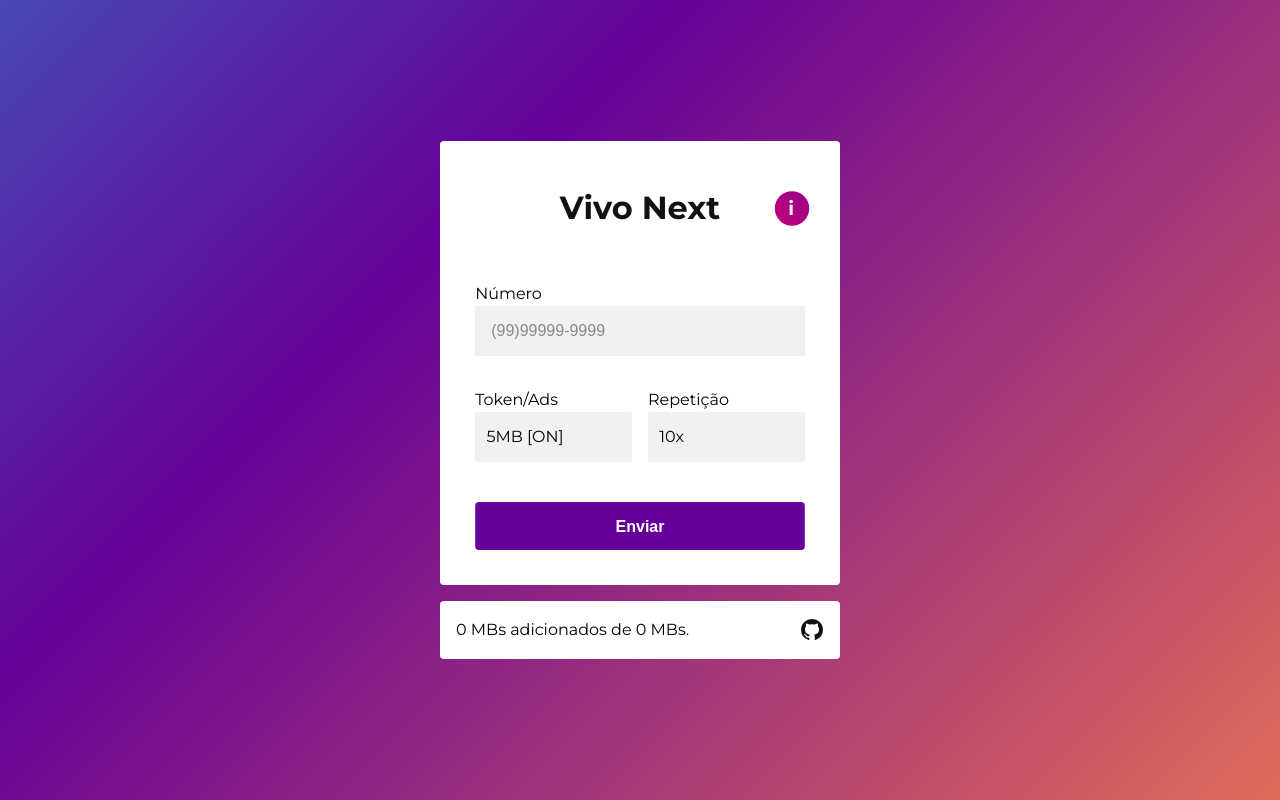
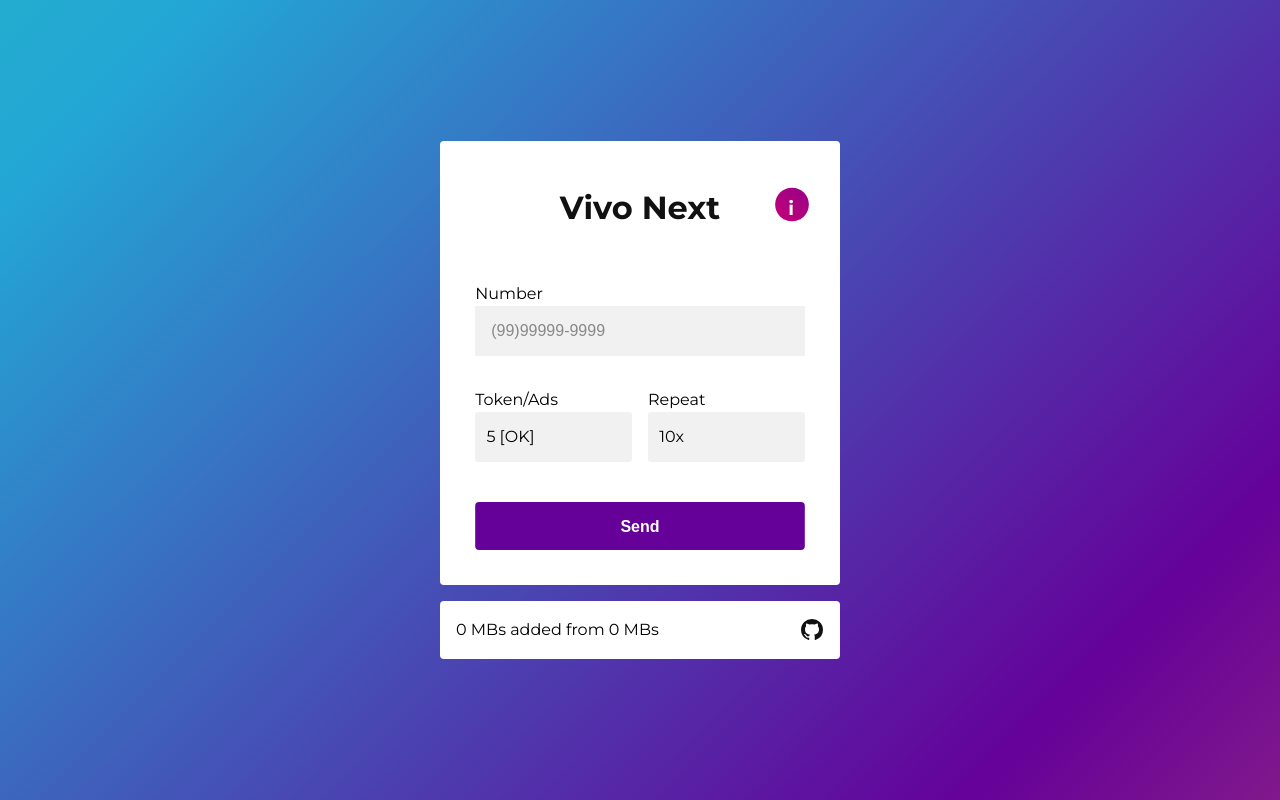
Before and after one commit to rwietter/vivoads, a Next.js app: page / in a window 1280 px wide. Built offline with nearby package versions, Linux system fonts and the light colour scheme.

Commit message:
refactor: add token data

```diff
--- a/components/layout.module.css
+++ b/components/layout.module.css
@@ -17,7 +17,7 @@
   flex-flow: row;
   background: linear-gradient(-45deg, #ee7752, #650199, #23a6d5, #23d5ab,#d5239d) no-repeat;
   background-size: 300% 300%;
-  animation: gradient 15s ease infinite;
+  animation: gradient 30s ease infinite;
   min-height: 100vh;
 }
 
--- a/pages/api/hello.js
+++ /dev/null
@@ -1,3 +0,0 @@
-export default (req, res) => {
-  res.status(200).json({ text: 'Hello' })
-}
--- a/pages/api/tokens.js
+++ b/pages/api/tokens.js
@@ -1,4 +1,4 @@
-export const tokens = {
+export const tokenKeys = {
   "02f76cd1-eead-44ff-88dd-aa69538c7aef": 5,
   "6e7eb039-9816-4118-9c3b-bb906887722c": 50,
   "e2b803f3-6992-472d-b4d1-663f5c9c41d7": 100,
@@ -14,3 +14,76 @@
   "23a6eb53-cf15-4354-a357-b497de3bcc1e": 0,
   "7c732700-bfac-40bf-9805-e5a3ab5d872d": 0,
 };
+
+export const tokenData = [
+  {
+    uuid: "02f76cd1-eead-44ff-88dd-aa69538c7aef",
+    value: 5,
+    isActive: "OK",
+  },
+  {
+    uuid: "6e7eb039-9816-4118-9c3b-bb906887722c",
+    value: 50,
+    isActive: "OFF",
+  },
+  {
+    uuid: "e2b803f3-6992-472d-b4d1-663f5c9c41d7",
+    value: 100,
+    isActive: "ON",
+  },
+  {
+    uuid: "03bc4539-13db-4045-9119-a937eb48d41d",
+    value: 0,
+    isActive: "CHECK",
+  },
+  {
+    uuid: "fba83d4b-b7ae-43cd-9738-5eb7eb8d2564",
+    value: 0,
+    isActive: "CHECK",
+  },
+  {
+    uuid: "4919b47c-f588-4e71-87e3-639b3af92e4d",
+    value: 0,
+    isActive: "CHECK",
+  },
+  {
+    uuid: "19313963-7198-4a33-9511-1c72c7d6152a",
+    value: 0,
+    isActive: "CHECK",
+  },
+  {
+    uuid: "91e22bd5-7b79-4fef-8dfa-c40f1ff3736b",
+    value: 50,
+    isActive: "ON",
+  },
+  {
+    uuid: "cd5f56de-4ed9-484f-9c32-c8f6eedb08e7",
+    value: 0,
+    isActive: "CHECK",
+  },
+  {
+    uuid: "949e575a-6db8-4608-8b71-1281e6e506df",
+    value: 0,
+    isActive: "CHECK",
+  },
+  {
+    uuid: "04e564c7-f410-49f5-8dee-b268eaef5223",
+    value: 0,
+    isActive: "CHECK",
+  },
+  {
+    uuid: "bdb0df13-66dd-4556-ac98-a73aed5527a7",
+    value: 0,
+    isActive: "CHECK",
+  },
+  {
+    uuid: "23a6eb53-cf15-4354-a357-b497de3bcc1e",
+    value: 0,
+    isActive: "CHECK",
+  },
+  {
+    uuid: "7c732700-bfac-40bf-9805-e5a3ab5d872d",
+    value: 0,
+    isActive: "CHECK",
+  },
+]
--- a/pages/index.js
+++ b/pages/index.js
@@ -8,7 +8,7 @@
 
 import Layout, { siteTitle } from '../components/layout';
 import styles from '../styles/utils.module.css';
-import { tokens } from './api/tokens';
+import { tokenData, tokenKeys } from './api/tokens';
 
 export default function Home() {
   const { register, handleSubmit, errors, control } = useForm();
@@ -18,7 +18,7 @@
   const isValidForm = (phone) => (token) => {
     if (!phone) return toast("Preencha o campo número!");
     if (!token) return toast("Preencha o campo token!");
-  }
+  };
 
   const onFormSubmit = async (data) => {
     setMbs(0);
@@ -28,13 +28,13 @@
 
     isValidForm(phone)(token);
 
-    const tokenValue = +tokens[token] || 0;
-
-    setTokenChoice(repeat * tokenValue);
+    const tokenValue = +tokenKeys[token] || 0;
 
     const number = phone.replace(/\D/g, "");
     const URL = process.env.URL || "";
-    const fator = Math.floor(Math.random() * 2000);
+    const fator = Math.floor(Math.random() * 99);
+
+    setTokenChoice(repeat * tokenValue);
 
     let index = 0;
     try {
@@ -51,21 +51,17 @@
 
         if (data.return) {
           setMbs((mb) => mb + tokenValue);
-          toast(`Adicionado ${tokenValue} MBs`);
+          toast(`Added ${tokenValue} MBs`);
         }
 
         index++;
       }
-      toast("Finalizado!");
+      toast("Finish!");
     } catch (error) {
-      console.error(error)
-      toast("Ooops, houve um problema com a requisição.");
+      console.error(error);
+      toast("Ooops, there was a problem with the request");
     }
   };
-
-  const stopRequest = () => {
-    setIsStopRequest((isStop) => !isStop);
-  }
 
   return (
     <Layout home>
@@ -81,16 +77,16 @@
               <div className={styles.tooltip__icon_container}>
                 <span className={styles.tooltip__icon}>i</span>
               </div>
-              <h2>Informações</h2>
+              <h2>Information</h2>
               <p>
-                Os dados são gerados através de pacotes patrocinados. Os pacotes
-                são limitados, por isso, alguns podem não cair na linha. Alguns
-                podem não funcionar também, teste todos.
+                The data is generated through sponsored packages. Packages are
+                limited, so some may not fall on the line. Some may not work
+                too, test them all.
               </p>
               <p>
-                Caso não esteja mais caindo pacotes, verifique no app Meu Vivo
-                se os pacotes estão separados, se sim, espere eles "juntar" em
-                um mesmo pacote.
+                If packages are no longer dropping, check the Meu Vivo app to
+                see if the packages are separate, if so, wait for them to "join"
+                in the same package.
               </p>
             </div>
           </div>
@@ -99,7 +95,7 @@
         <form className={styles.form} onSubmit={handleSubmit(onFormSubmit)}>
           <div className={styles.form__container}>
             <label htmlFor="phone" className={styles.form__label}>
-              Número
+              Number
             </label>
             <Controller
               as={InputMask}
@@ -133,48 +129,11 @@
                 ref={register({ required: true })}
                 className={styles.form__select}
               >
-                <option value="02f76cd1-eead-44ff-88dd-aa69538c7aef">
-                  5MB [ON]
-                </option>
-                <option disabled value="6e7eb039-9816-4118-9c3b-bb906887722c">
-                  50MB [OFF]
-                </option>
-                <option value="e2b803f3-6992-472d-b4d1-663f5c9c41d7">
-                  100MB [ON]
-                </option>
-                <option value="03bc4539-13db-4045-9119-a937eb48d41d">
-                  0MB [CHECK]
-                </option>
-                <option disabled value="fba83d4b-b7ae-43cd-9738-5eb7eb8d2564">
-                  0MB [OFF]
-                </option>
-                <option value="4919b47c-f588-4e71-87e3-639b3af92e4d">
-                  0MB [CHECK]
-                </option>
-                <option value="19313963-7198-4a33-9511-1c72c7d6152a">
-                  0MB [CHECK]
-                </option>
-                <option value="91e22bd5-7b79-4fef-8dfa-c40f1ff3736b">
-                  50MB [OK]
-                </option>
-                <option value="cd5f56de-4ed9-484f-9c32-c8f6eedb08e7">
-                  0MB [CHECK]
-                </option>
-                <option value="949e575a-6db8-4608-8b71-1281e6e506df">
-                  0MB [CHECK]
-                </option>
-                <option value="04e564c7-f410-49f5-8dee-b268eaef5223">
-                  0MB [CHECK]
-                </option>
-                <option value="bdb0df13-66dd-4556-ac98-a73aed5527a7">
-                  0MB [CHECK]
-                </option>
-                <option value="23a6eb53-cf15-4354-a357-b497de3bcc1e">
-                  0MB [CHECK]
-                </option>
-                <option value="7c732700-bfac-40bf-9805-e5a3ab5d872d">
-                  0MB [CHECK]
-                </option>
+                {tokenData.map((token) => (
+                  <option key={token.uuid} value={token.uuid}>
+                    {token.value} [{token.isActive}]
+                  </option>
+                ))}
               </select>
 
               {errors.token && (
@@ -188,7 +147,7 @@
               className={`${styles.form__select_container} ${styles.form__select_repeat}`}
             >
               <label htmlFor="repeat" className={styles.form__label}>
-                Repetição
+                Repeat
               </label>
               <select
                 id="repeat"
@@ -214,14 +173,14 @@
           </section>
 
           <button type="submit" className={styles.form__button}>
-            <p className={styles.button__title}>Enviar</p>
+            <p className={styles.button__title}>Send</p>
           </button>
         </form>
       </section>
       <section className={styles.layout__mbs}>
         <div>
           {mbs && <span> {mbs} </span>}{" "}
-          <span> MBs adicionados de {tokenChoice} MBs.</span>
+          <span> MBs added from {tokenChoice} MBs</span>
         </div>
         <a
           href="https://github.com/rwietter/vivo-internet-gen"
```
